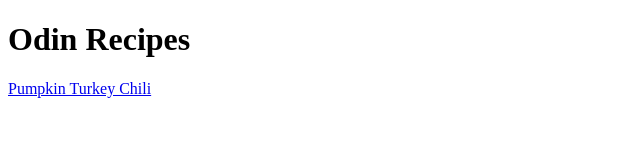
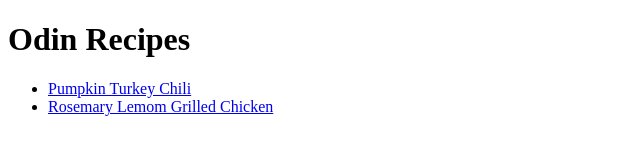
Before and after one commit to BLTWithoutTheBLT/odin-recipes, a plain HTML site: page index.html in a window 1280 px wide. Shown: the whole page, without its empty margins (0-640 px from the left). Drawn offline with Linux system fonts and the light colour scheme.

Commit message:
add new recipe and new link in index

```diff
--- a/index.html
+++ b/index.html
@@ -6,7 +6,10 @@
 </head>
 <body>
     <h1>Odin Recipes</h1>
-    <a href="recipes/pumpkin-turkey-chili.html">Pumpkin Turkey Chili</a>
+    <ul>
+        <li><a href="../odin-recipes/recipes/pumpkin-turkey-chili.html">Pumpkin Turkey Chili</a></li>
+        <li><a href="../odin-recipes/recipes/rosemary-lemon-grilled-chicken.html">Rosemary Lemom Grilled Chicken</a></li>
+    </ul>
 </body>
 
 
```
Also changed, not shown: recipes/rosemary-lemon-grilled-chicken.html (added, +12 -0 lines).
